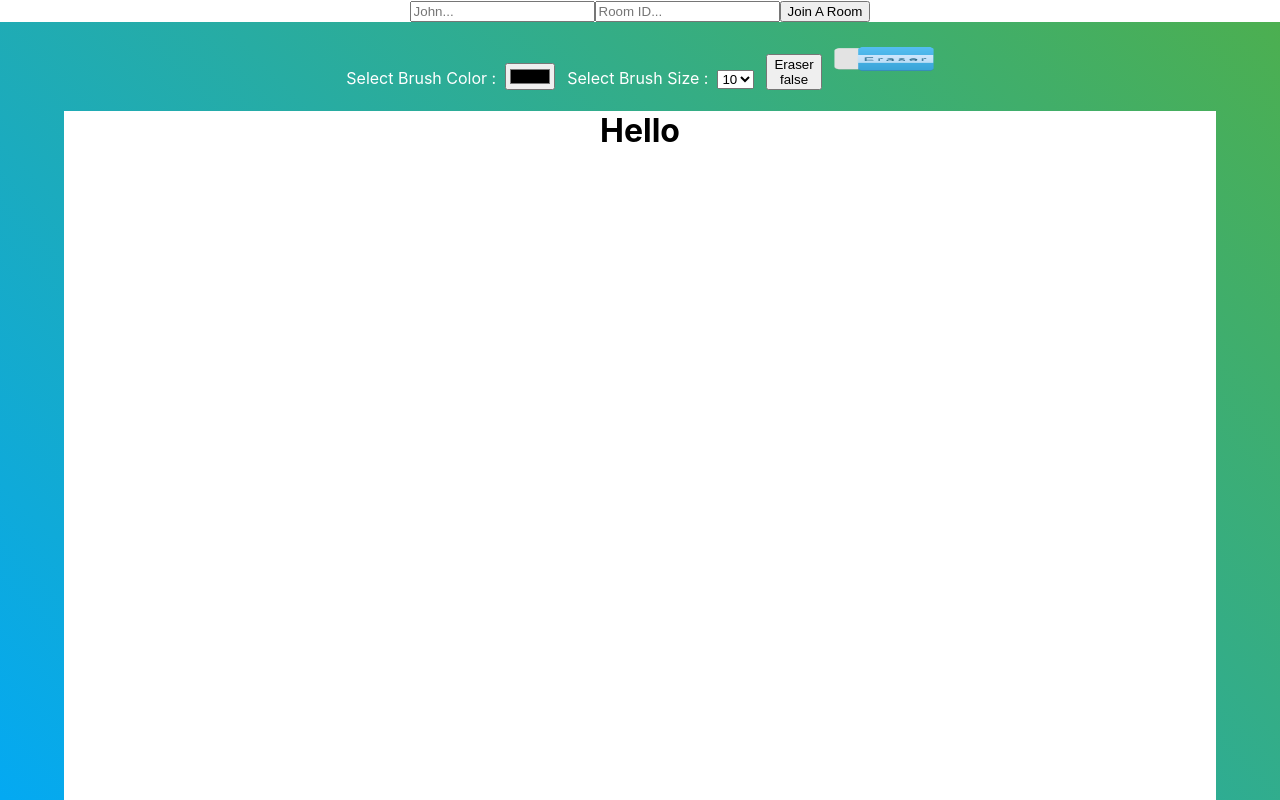
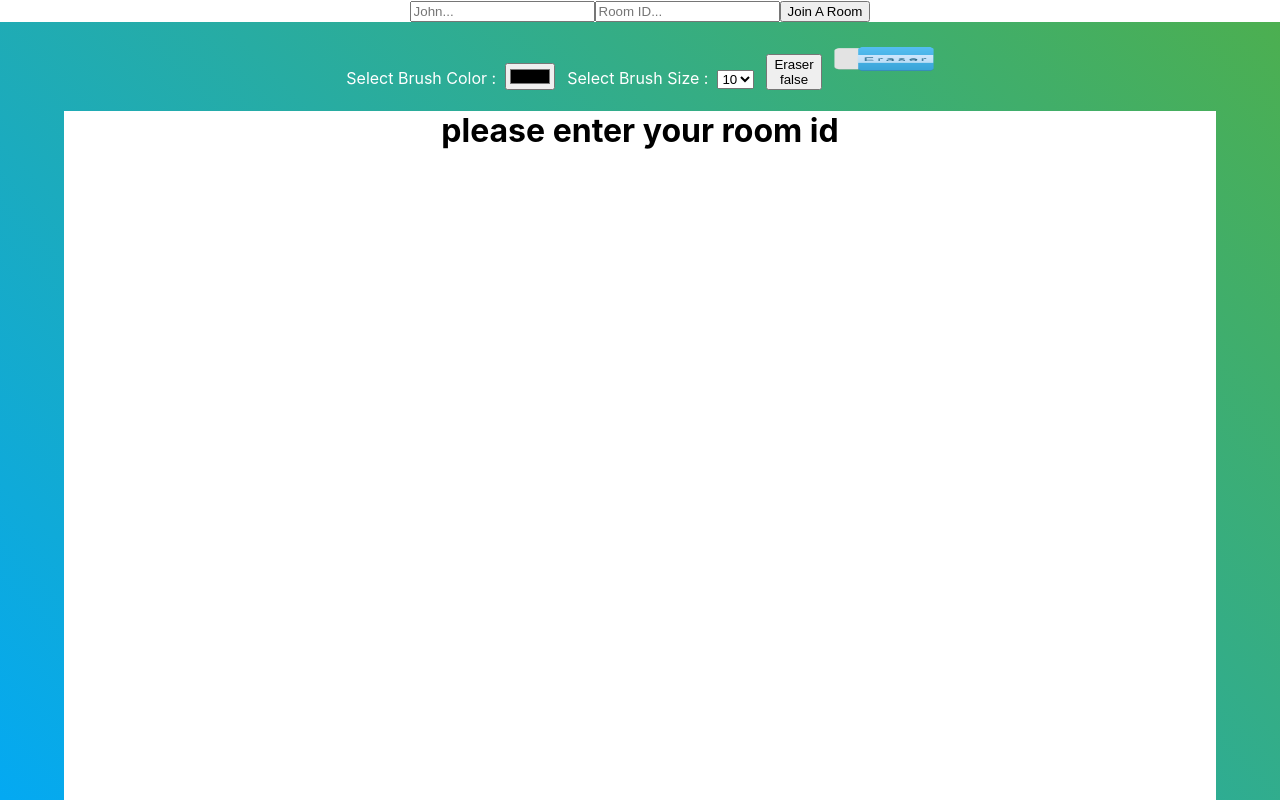
Before and after one commit to fogset/collaborative-whiteboard-master, a React (Create React App) app in the folder ui/whiteboard-collab/: page / in a window 1280 px wide. Built offline with nearby package versions, Linux system fonts and the light colour scheme; no server answers.

Commit message:
add join feature with lots of console log

```diff
--- a/ui/whiteboard-collab/src/App.js
+++ b/ui/whiteboard-collab/src/App.js
@@ -6,28 +6,31 @@ import Container from './components/container/Container';
 function App() {
   const [username, setUsername] = useState("");
   const [room, setRoom] = useState("");
-  const [info, setInfo] = useState("");
+  const [roomId, setRoomId] = useState(null);
+  const [showPaint, setShowPaint] = useState(false);
   let socket;
 
 
 
   function joinRoom() {
     if (username !== "" && room !== "") {
-      // socket = io.connect("http://localhost:5000");
-      // socket.emit("join_room", room);
-      // socket.emit(room, "data from client")
-      // setShowChat(true);
-      // setRoom(room);
+      //socket = io.connect("http://localhost:5000");
+      //socket.emit("join_room", room);
+      //socket.emit(room, "data from client")
       // socket.on(tempRoom, (data) => {
       //   console.log(`test data is: ${data}}`);
       //   setInfo(data);
       // });
+
+      setRoomId(room);
+      setShowPaint(true);
+
     }
   };
 
   return (
     <div className="App">
-      {/* <h3>Join A Chat</h3> */}
+      {/* <h3>Join A Chat</h3> */}{roomId}
       <input
         type="text"
         placeholder="John..."
@@ -39,7 +42,7 @@ function App() {
         onChange={(event) => { setRoom(event.target.value); }}
       />
       <button onClick={joinRoom}>Join A Room</button>
-      <Container room={room} />
+      <Container room={roomId} />
     </div>
 
     //<Container />
--- a/ui/whiteboard-collab/src/components/board/Board.jsx
+++ b/ui/whiteboard-collab/src/components/board/Board.jsx
@@ -2,13 +2,13 @@ import React from 'react';
 import io from 'socket.io-client';
 
 import './style.css';
-
+var outsideRoomId = null;
 class Board extends React.Component {
 
     timeout;
     socket = io.connect("http://localhost:5000");
 
-    roomId;
+    roomId = null;
 
     ctx;
     isDrawing = false;
@@ -16,8 +16,19 @@ class Board extends React.Component {
     constructor(props) {
         super(props);
 
-        this.socket.on("canvas-data", function (data) {
+        this.state = { room: this.props.room }; // this.props is undefined
+        this.roomId = this.state.room;
+        outsideRoomId = this.state.room;
+        console.log("room is : state " + this.state.room);
+        console.log("room is : insideroomId " + this.roomId);
+        console.log("room is : outsideRoomId " + outsideRoomId);
 
+
+        this.socket.on("canvas-data", function (data, room) {
+
+            console.log("receive canvas " + outsideRoomId);
+            if (room == outsideRoomId) {
+                console.log("they are equal finally")
                 var root = this;
                 var interval = setInterval(function () {
                     if (root.isDrawing) return;
@@ -32,7 +43,14 @@ class Board extends React.Component {
                     };
                     image.src = data;
                 }, 200)
+            }
+
         })
+
+    }
+
+    afterReceiveProps() {
+
     }
 
     componentDidMount() {
@@ -42,13 +60,15 @@ class Board extends React.Component {
     componentWillReceiveProps(newProps) {
         this.ctx.strokeStyle = newProps.color;
         this.ctx.lineWidth = newProps.size;
-        this.roomId = newProps.room;
+        //this.roomId = newProps.room;
+        //this.afterReceiveProps();
     }
 
     drawOnCanvas() {
         var canvas = document.querySelector('#board');
         this.ctx = canvas.getContext('2d');
         var ctx = this.ctx;
+        var tempRoom = this.roomId
 
         var sketch = document.querySelector('#sketch');
         var sketch_style = getComputedStyle(sketch);
@@ -92,16 +112,16 @@ class Board extends React.Component {
 
             if (root.timeout != undefined) clearTimeout(root.timeout);
             root.timeout = setTimeout(function () {
+                console.log("send canvas is " + tempRoom);
                 var base64ImageData = canvas.toDataURL("image/png");
-                root.socket.emit("canvas-data", base64ImageData);
-            }, 1000)
+                root.socket.emit("canvas-data", base64ImageData, tempRoom);
+            }, 500)
         };
     }
 
     render() {
         return (
             <div class="sketch" id="sketch">
-                <h1>Hello{this.roomId}</h1>
                 <canvas className="board" id="board"></canvas>
             </div>
         )
--- a/ui/whiteboard-collab/src/components/container/Container.jsx
+++ b/ui/whiteboard-collab/src/components/container/Container.jsx
@@ -1,4 +1,4 @@
-import React, { useState } from 'react';
+import React, { useEffect, useState } from 'react';
 import Board from '../board/Board';
 import image from './Eraser.png';
 
@@ -9,11 +9,10 @@ function Container({ room }) {
     const [size, setSize] = useState(10);
     const [eraser, setEraser] = useState(false);
 
+
     const handleEraser = () => {
-
         setEraser(!eraser);
         console.log('this is:', this);
-        console.log('if erase is:', color);
     }
 
     return (
@@ -55,12 +54,15 @@ function Container({ room }) {
             </div>
 
             <div class="board-container">
+
+                {(room === null) ? <h1>please enter your room id</h1> :
                     <Board
                         color={(eraser === false) ? color : "#FFFFFF"}
                         size={size}
                         room={room}
                     >
                     </Board>
+                }
             </div>
         </div>
     )
```
Also changed, not shown: 1 other file (tests, documents, lock files or other folders). Lines whose indentation alone changed are shown as unchanged.
